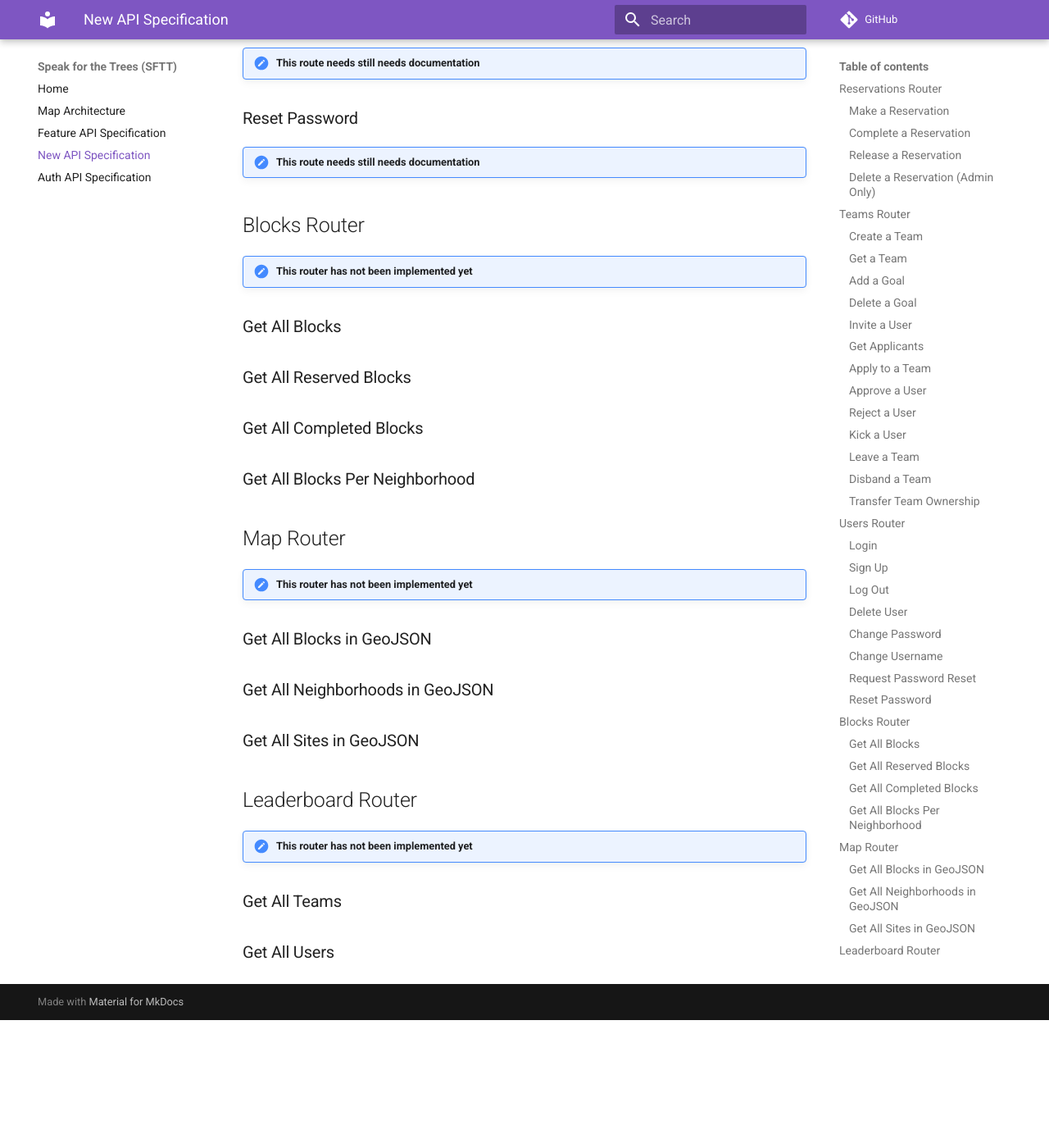
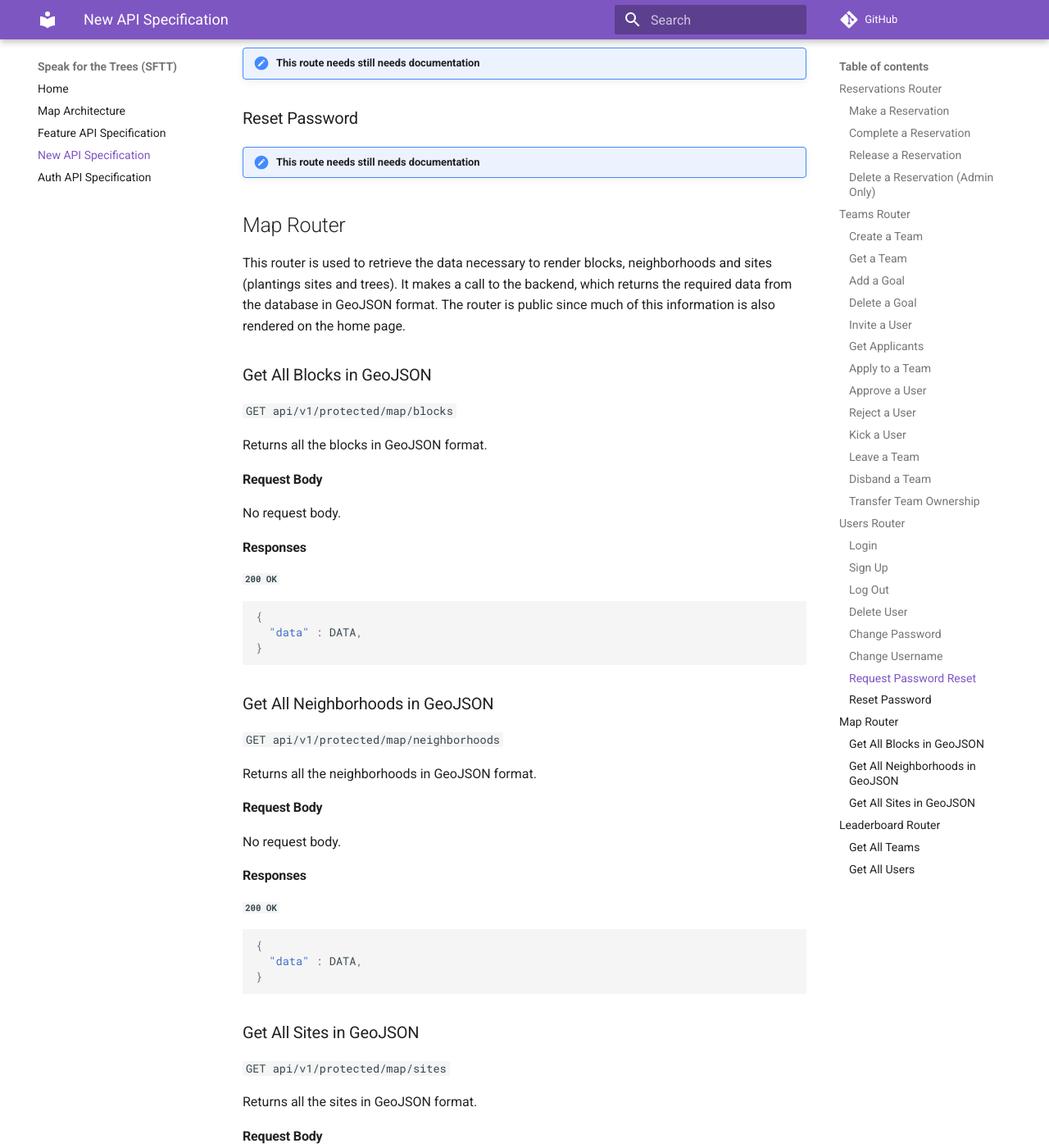
Before and after one commit to Code-4-Community/c4c-dev-docs, an MkDocs documentation site: the page built from docs/sftt/sftt-api-spec-new.md, in a window 1280 px wide and 1400 px high, scrolled down 12143 px. Shown: the whole window at 82% size. Built offline with MkDocs 1.6.1 and Material for MkDocs 9.7.7, drawn with Linux system fonts in a browser that asks for light colours; comment, search, counter and statistics services are not loaded; before the commit the page ends 13387 px from its top, so only the background shows below that; some of the changed text lies outside the part shown.

Commit message:
Initial layout for map data

````diff
--- a/docs/sftt/sftt-api-spec-new.md
+++ b/docs/sftt/sftt-api-spec-new.md
@@ -516,28 +516,65 @@ The given `newUsername` is already in use.
 
 !!! missing "This route needs still needs documentation"
 
-
-## Blocks Router
-
-!!! missing "This router has not been implemented yet"
-
-### Get All Blocks
-
-### Get All Reserved Blocks
-
-### Get All Completed Blocks
-
-### Get All Blocks Per Neighborhood
-
 ## Map Router
 
-!!! missing "This router has not been implemented yet"
+This router is used to retrieve the data necessary to render blocks, neighborhoods and sites (plantings sites and trees). It makes a call to the backend, which returns the required data from the database in GeoJSON format. The router is public since much of this information is also rendered on the home page.
 
 ### Get All Blocks in GeoJSON
 
+`GET api/v1/protected/map/blocks`
+
+Returns all the blocks in GeoJSON format.
+
+#### Request Body
+
+No request body.
+
+#### Responses
+
+#####  `200 OK`
+
+```json
+{
+  "data" : DATA,
+}
+```
+
 ### Get All Neighborhoods in GeoJSON
 
+`GET api/v1/protected/map/neighborhoods`
+
+Returns all the neighborhoods in GeoJSON format.
+
+#### Request Body
+
+No request body.
+
+#### Responses
+
+#####  `200 OK`
+
+```json
+{
+  "data" : DATA,
+}
+```
+
 ### Get All Sites in GeoJSON
+
+`GET api/v1/protected/map/sites`
+
+Returns all the sites in GeoJSON format.
+
+#### Request Body
+
+No request body.
+
+#### Responses
+
+#####  `200 OK`
+
+!!! missing "This still needs to figured out"
 
 ## Leaderboard Router
 
````
